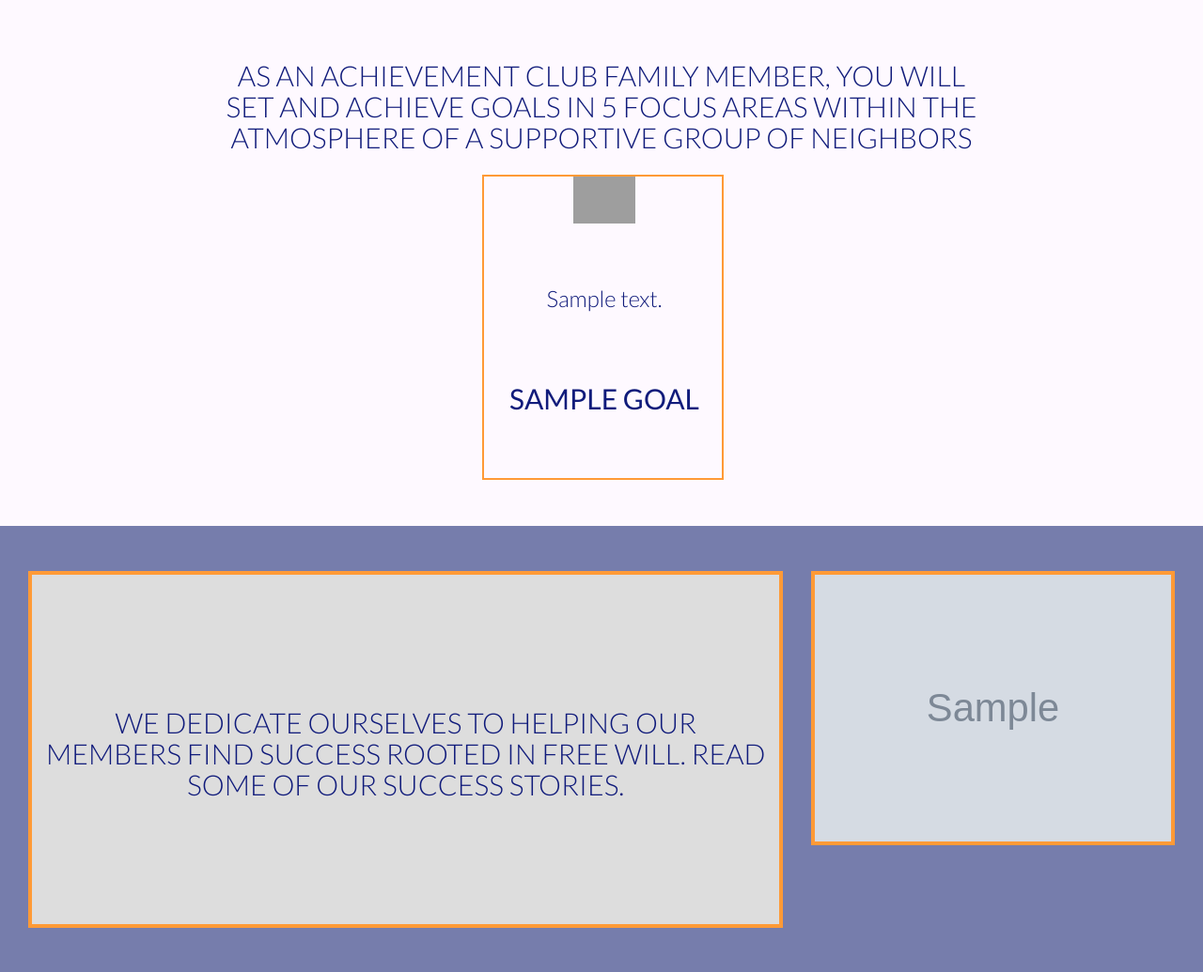
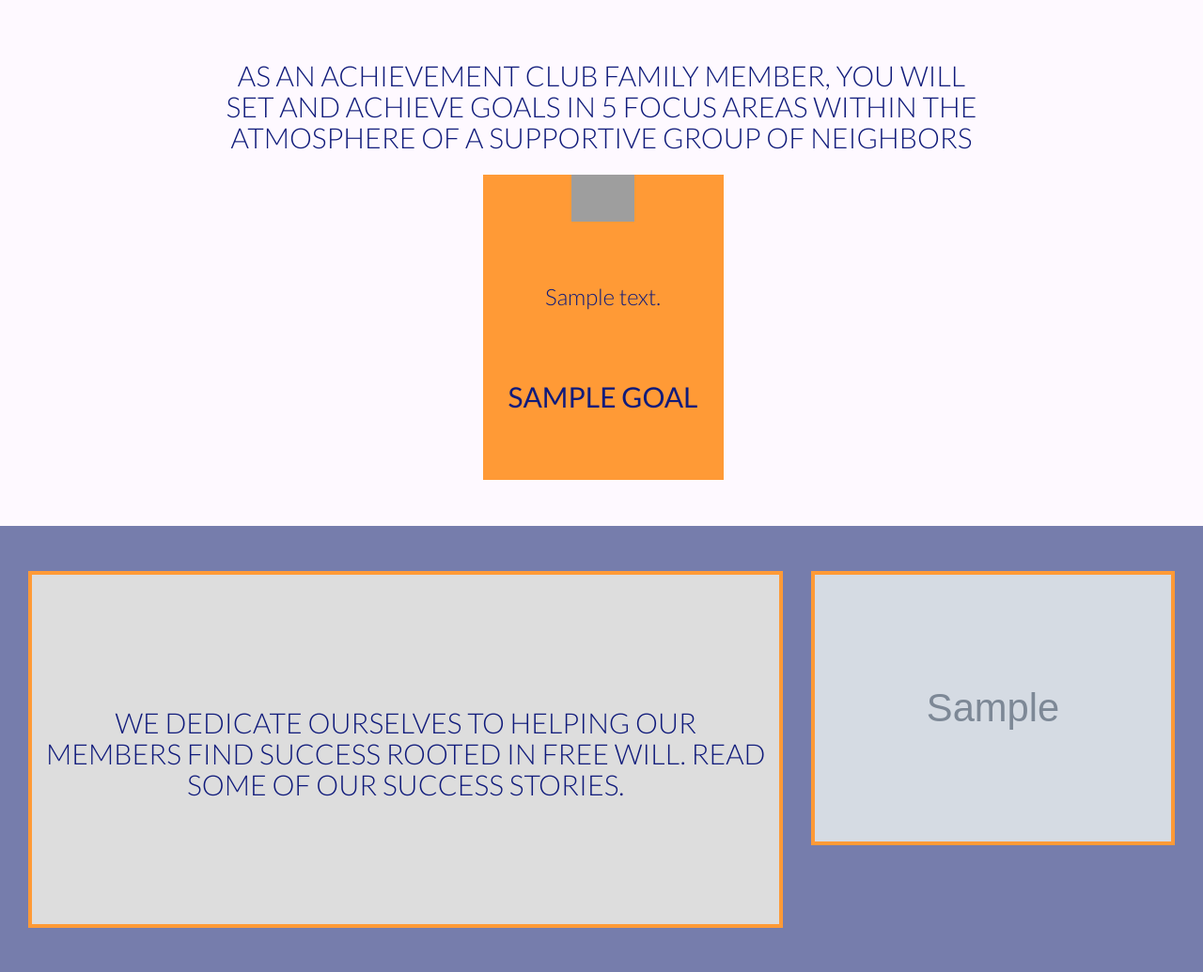
Before and after one commit to SrutiG/uw_achievement_club, a Flask app: template app/templates/about.html in a window 1280 px wide, with the pointer over the restyled element. Shown: the part 1749-2784 px from the top of the page at 94% size. Run offline with Flask 2, Linux system fonts and the light colour scheme; the template is opened without the code that fills it: most values are stand-ins (such as "Sample title", 1, 10 or a date in 2020); grey boxes marked "Sample" are stand-in pictures; some libraries are stand-ins or nearby versions; some web fonts are replaced; grey boxes are pictures that could not be loaded.

Commit message:
made background of goals orange on hover

```diff
--- a/app/static/css/index.css
+++ b/app/static/css/index.css
@@ -516,8 +516,8 @@ body {
 }
 
 .goal:hover {
-    /*background-color: var(--uw_blue);*/
-    border: 2px solid var(--uw_orange);
+    background-color: var(--uw_orange);
+    /*border: 2px solid var(--uw_orange);*/
 }
 
 /*about page-success stories*/
```
